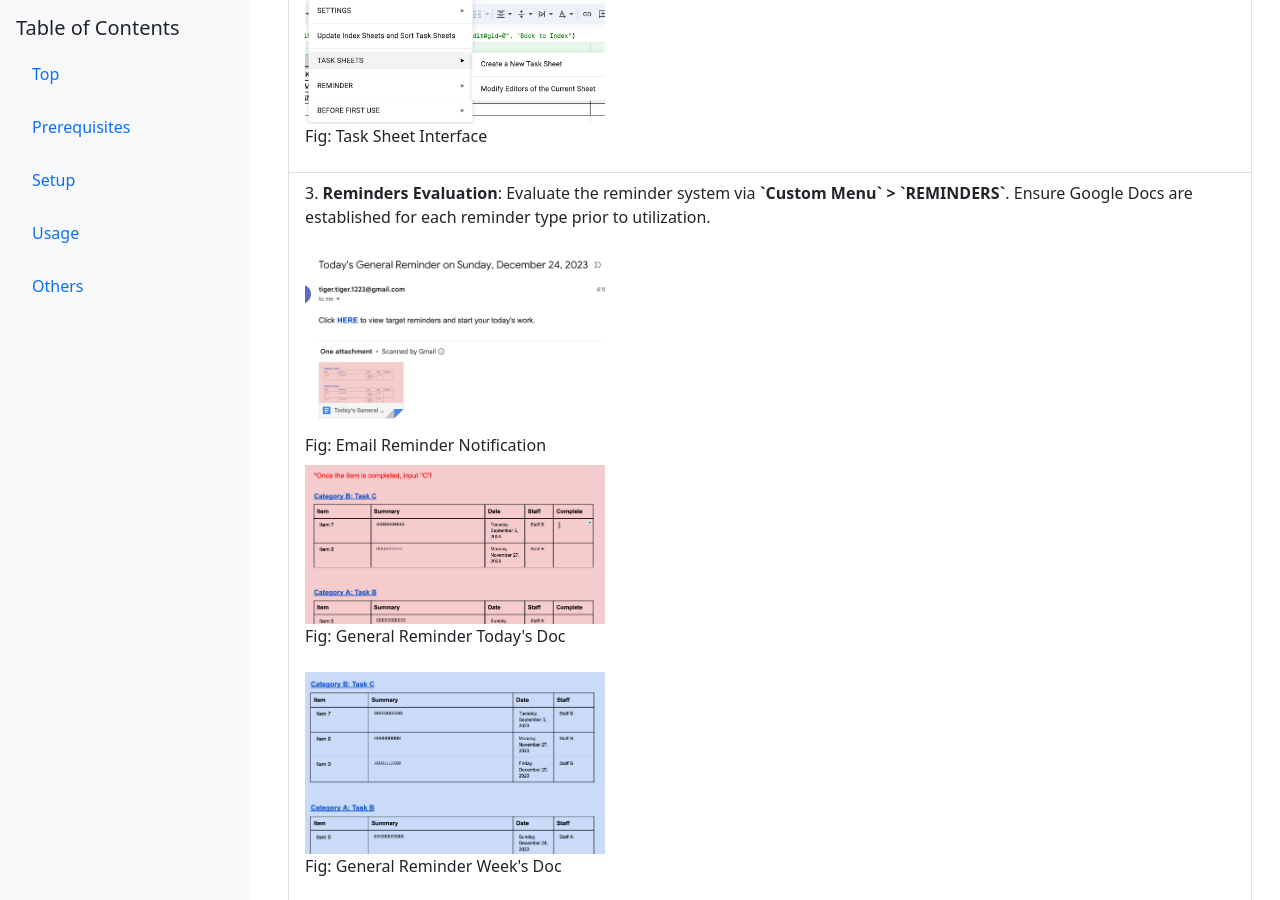
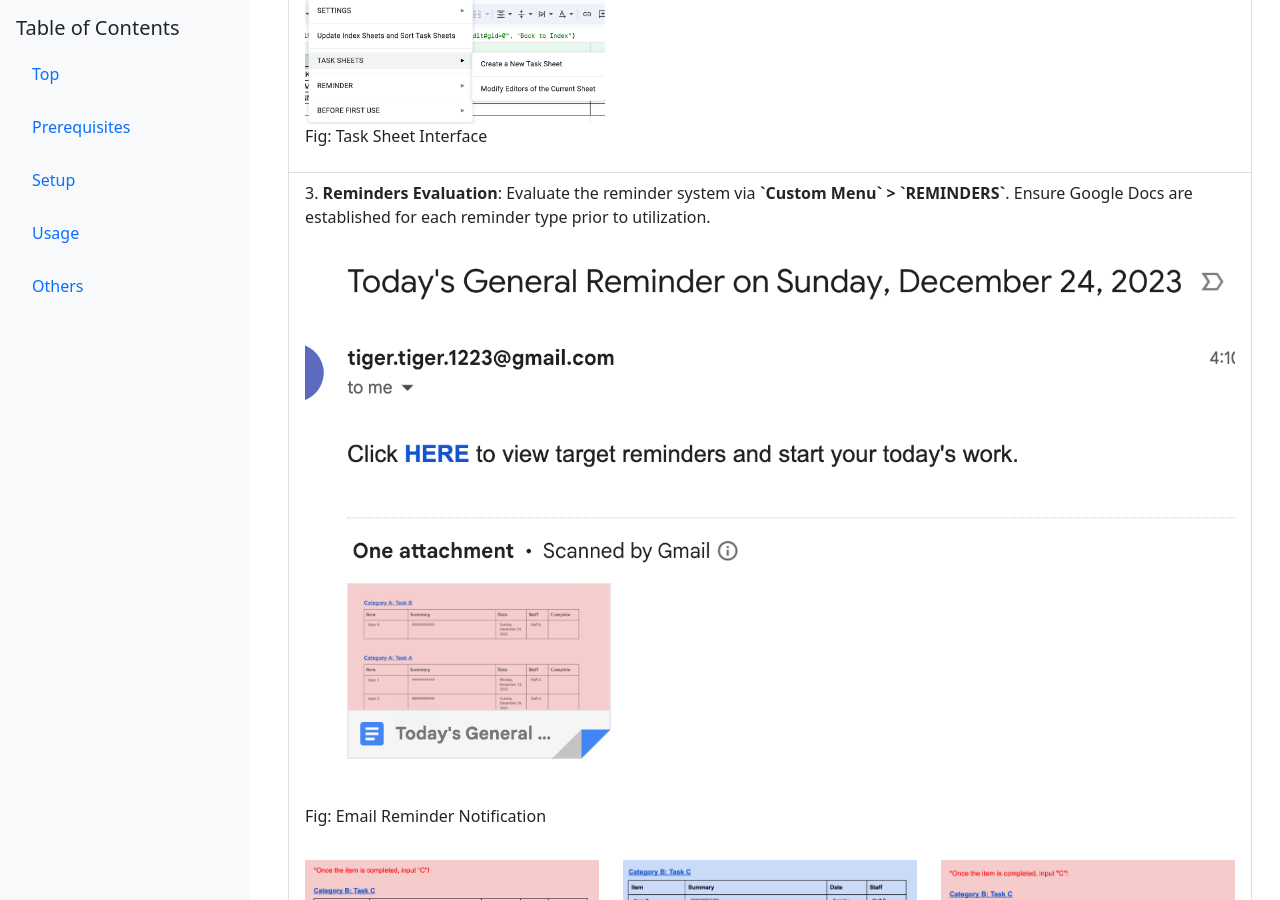
Before and after one commit to tsato21/sheet-tasker, a Jekyll site: the page built from docs/index.html, in a window 1280 px wide and 900 px high, scrolled down 2004 px. Built offline with Jekyll 4.4.1, drawn with Linux system fonts in a browser that asks for light colours.

Commit message:
Update index.html

```diff
--- a/docs/index.html
+++ b/docs/index.html
@@ -85,22 +85,37 @@ layout: default
 
             <li class="list-group-item">
               <strong>Reminders Evaluation</strong>: Evaluate the reminder system via <strong>`Custom Menu` > `REMINDERS`</strong>. Ensure Google Docs are established for each reminder type prior to utilization.
-              <div class="resize-image my-3">
-                <figure>
-                  <img src="assets/images/reminder-email.png" alt="Email Reminder Notification" class="img-fluid image-caption" width="300" height="200">
+              <!-- First image on its own line -->
+              <div class="row">
+                <div class="col-12">
+                  <figure class="resize-image my-3">
+                    <img src="assets/images/reminder-email.png" alt="Email Reminder Notification" class="img-fluid">
                     <figcaption>Fig: Email Reminder Notification</figcaption>
-                  <img src="assets/images/reminder-general-doc-today.png" alt="General Reminder Doc Today" class="img-fluid image-caption" width="300" height="200">
+                  </figure>
+                </div>
+              </div>
+
+              <!-- Second to fourth images on the same line -->
+              <div class="row">
+                <div class="col-md-4">
+                  <figure class="resize-image my-3">
+                    <img src="assets/images/reminder-general-doc-today.png" alt="General Reminder Doc Today" class="img-fluid">
                     <figcaption>Fig: General Reminder Today's Doc</figcaption>
                   </figure>
-
-                <figure>
-                  <img src="assets/images/reminder-general-doc-week.png" alt="General Reminder Doc Week" class="img-fluid image-caption" width="300" height="200">
+                </div>
+                <div class="col-md-4">
+                  <figure class="resize-image my-3">
+                    <img src="assets/images/reminder-general-doc-week.png" alt="General Reminder Doc Week" class="img-fluid">
                     <figcaption>Fig: General Reminder Week's Doc</figcaption>
                   </figure>
-                <figure>
-                  <img src="assets/images/reminder-staff-based-doc.png" alt="Staff-Based Reminder Doc" class="img-fluid image-caption" width="300" height="200">
+                </div>
+                <div class="col-md-4">
+                  <figure class="resize-image my-3">
+                    <img src="assets/images/reminder-staff-based-doc.png" alt="Staff-Based Reminder Doc" class="img-fluid">
                     <figcaption>Fig: Staff-Based Today's Reminder Doc</figcaption>
                   </figure>
+                </div>
+              </div>
             </div>
             </li>
 
```
Lines whose indentation alone changed are shown as unchanged.
